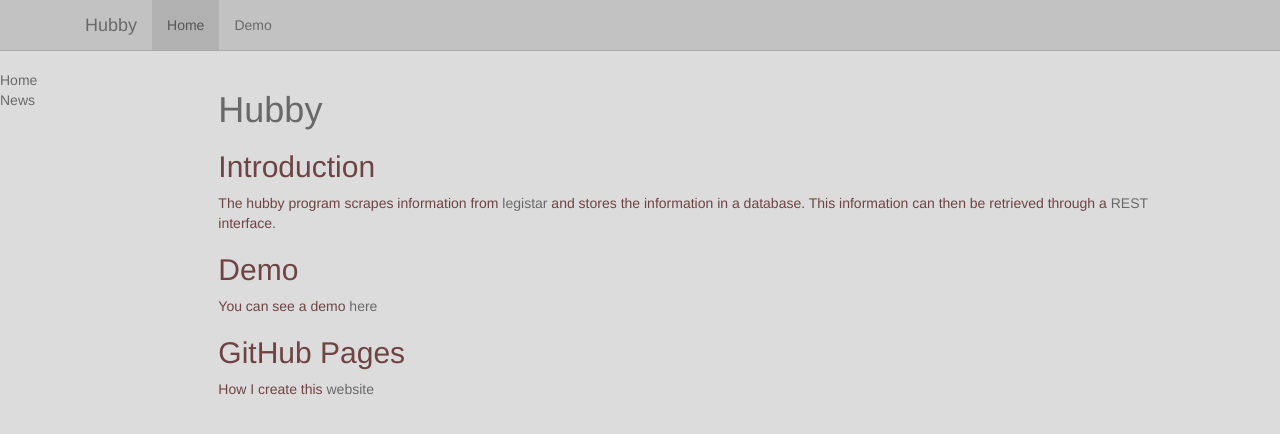
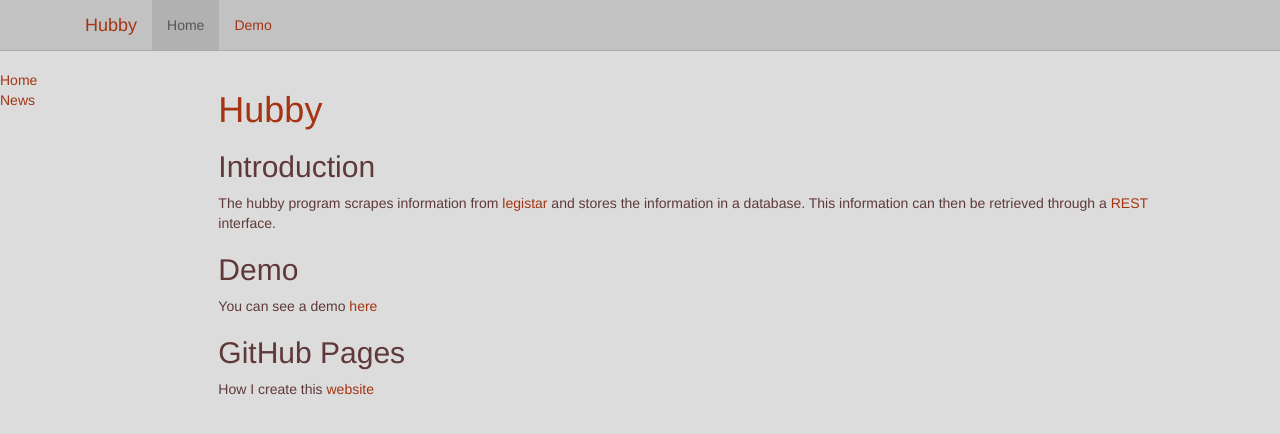
Before and after one commit to umeboshi2/hubby, a website: page index.html in a window 1280 px wide. Drawn offline with Linux system fonts and the light colour scheme.

Commit message:
update colors a bit more

```diff
--- a/sass/partials/_basecolors.scss
+++ b/sass/partials/_basecolors.scss
@@ -2,14 +2,14 @@
 
 //$primary-color: lighten($color-salmon1, 50%);
 $primary-color: $color-WhiteSmoke;
-$secondary-color: $color-salmon1;
 
-$secondary-color: $color-salmon1;
+//$secondary-color: lighten($color-salmon1, 30%);
+$secondary-color: $color-salmon2;
 
 
 $background-color: darken($primary-color, 10%);
 $text-color: darken($color-brown3, 30%);
-$text-color: darken($color-RosyBrown, 30%);
+$text-color: darken($color-RosyBrown, 35%);
 
 $button-background-color: darken($background-color, 15%);
 
@@ -30,7 +30,7 @@ $brand-info:            #5bc0de;
 // Links
 // -------------------------
 
-$link-color:            darken($brand-primary, 35%);
+$link-color:            darken($secondary-color, 30%);
 $link-hover-color:      darken($link-color, 15%);
 
 // Typography
```
Also changed, not shown: stylesheets/bootstrap-custom.css, stylesheets/jqueryui.css, stylesheets/screen.css.
